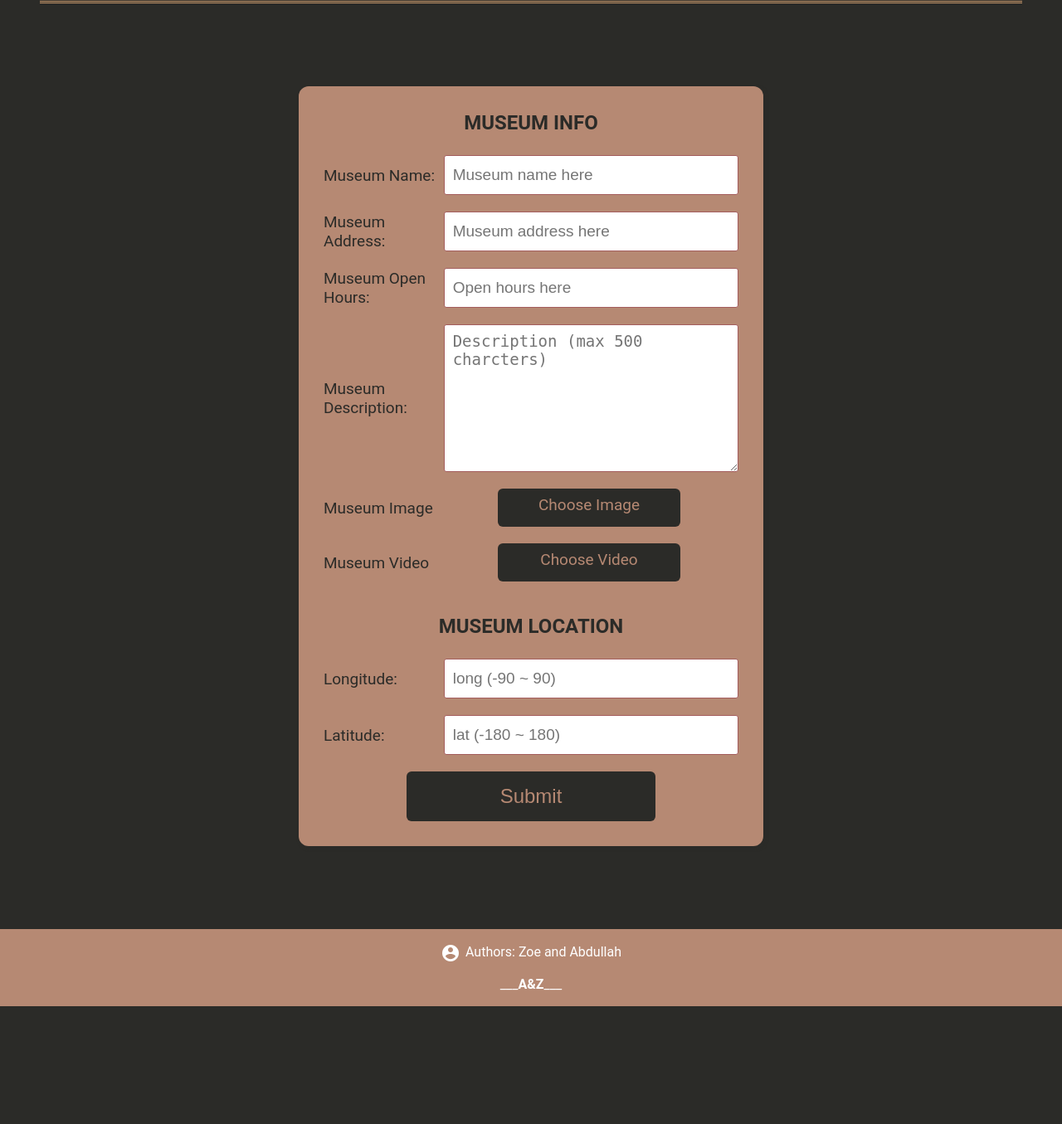
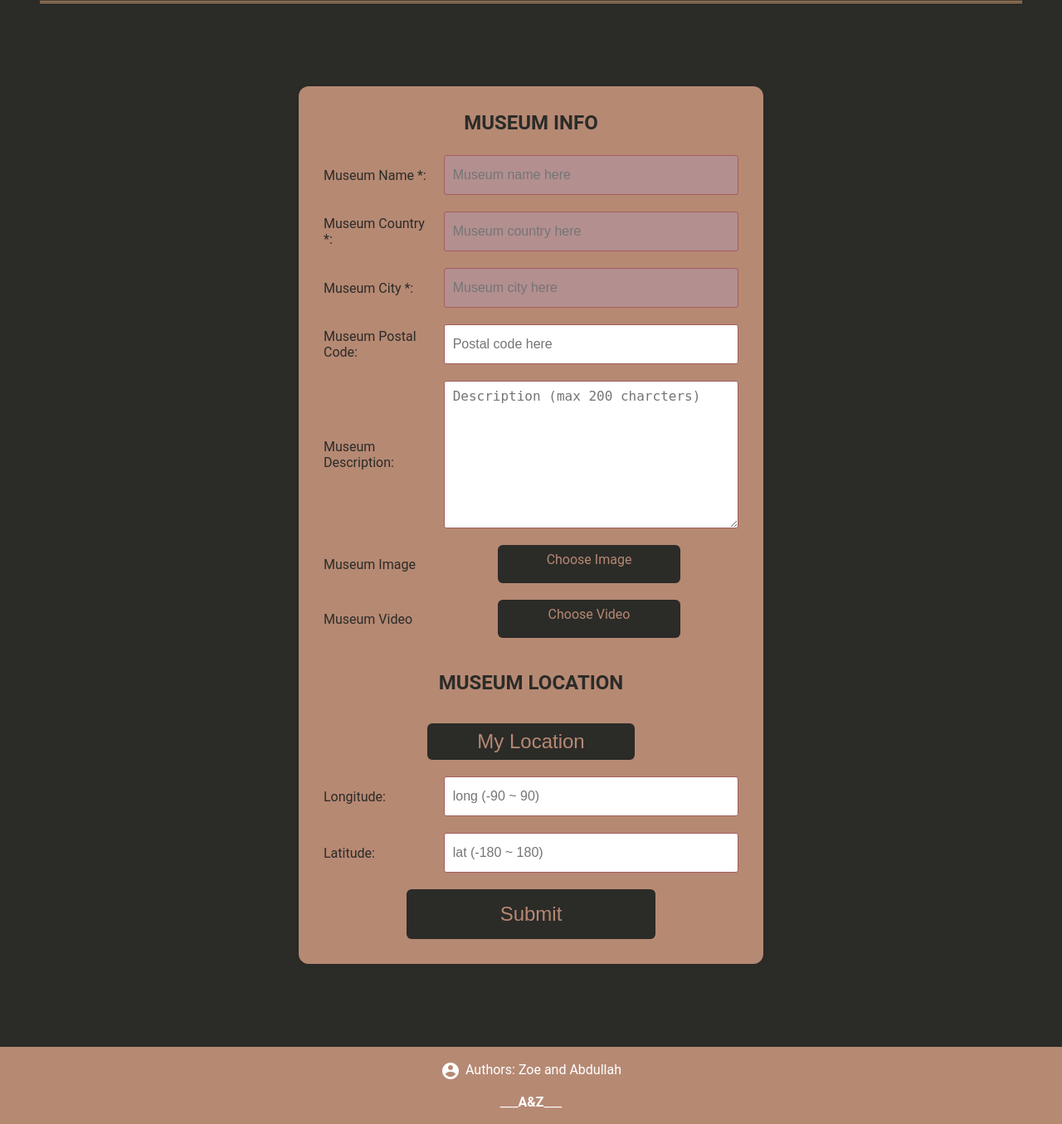
Before and after one commit to Zoe0709/COMPSCI_4WW3, a PHP site: page /submission.html in a window 1280 px wide. Shown: the part 147-1502 px from the top of the page at 83% size. Before the commit the page ends 1360 px from the top, so only its background shows below. Run offline with PHP 8.4, Linux system fonts and the light colour scheme.

Commit message:
Adding js and validation to registration.html, search.html, and submission.html.

```diff
--- a/styles/submission.css
+++ b/styles/submission.css
@@ -211,7 +211,7 @@ nav a:hover {
     width: 200px;
     color: #2B2B28;
     margin-right: 10px;
-    font-size: 19px;
+    font-size: 16px;
 }
 
 .wrapper .form .inputfield .input,
@@ -219,7 +219,7 @@ nav a:hover {
     width: 99%;
     outline: none;
     border: 1px solid #A45D5D;
-    font-size: 19px;
+    font-size: 16px;
     padding: 8px 10px;
     border-radius: 3px;
     transition: border 0.3s ease;
@@ -272,6 +272,10 @@ nav a:hover {
     margin-bottom: 0;
 }
 
+input:invalid {
+    background-color: #b38f8f !important;
+}
+
 
 /* different style for smaller */
 
@@ -284,7 +288,7 @@ nav a:hover {
         margin-bottom: 5px;
     }
     .wrapper * {
-        font-size: 18px !important;
+        font-size: 16px !important;
     }
     .wrapper .form .inputfield .btn {
         width: 80%;
--- a/submission.html
+++ b/submission.html
@@ -20,6 +20,9 @@
 
     <!-- Referencing the css file -->
     <link rel="stylesheet" type="text/css" href="./styles/submission.css">
+
+    <!-- Referencing the js file -->
+    <script src='./js/submit.js'></script>
 
     <!-- google icons for the navigation bar and footer -->
     <link rel="stylesheet" href="https://fonts.googleapis.com/icon?family=Material+Icons">
@@ -138,7 +141,7 @@
 
             <!-- The form that will take the information about the Museum
             (A temporary URI to submit the form information ) -->
-            <form class="wrapper" action='./index.html'>
+            <form class="wrapper" onsubmit="return validate(this)">
 
                 <!-- The form is divided into 2 parts -->
                 <div class="form">
@@ -156,20 +159,26 @@
 
                     <!-- **REQUIRED** The name of the museum **REQUIRED** -->
                     <div class="inputfield">
-                        <label>Museum Name:</label>
-                        <input type="text" class="input" placeholder='Museum name here' required>
+                        <label>Museum Name *:</label>
+                        <input type="text" pattern="^[a-zA-Z\s0-9]*$" class="input" name="musName" placeholder='Museum name here' required>
                     </div>
 
-                    <!-- The address of the museum -->
+                    <!-- The country of the museum -->
                     <div class="inputfield">
-                        <label>Museum Address:</label>
-                        <input type="text" class="input" placeholder='Museum address here'>
+                        <label>Museum Country *:</label>
+                        <input type="text" pattern="^[a-zA-Z\s]*$" class="input" name="musCountry" placeholder='Museum country here' required>
+                    </div>
+
+                    <!-- The city of the museum -->
+                    <div class="inputfield">
+                        <label>Museum City *:</label>
+                        <input type="text" pattern="^[a-zA-Z\s]*$" class="input" name="musCity" placeholder='Museum city here' required>
                     </div>
 
                     <!-- The open hours of the museum -->
                     <div class="inputfield">
-                        <label>Museum Open Hours:</label>
-                        <input type="text" class="input" placeholder='Open hours here'>
+                        <label>Museum Postal Code:</label>
+                        <input type="text" pattern="^[A-Za-z]\d[A-Za-z]\d[A-Za-z]\d$" class="input" name="musPostal" placeholder='Postal code here'>
                     </div>
 
 
@@ -181,7 +190,7 @@
                             we are going to use textarea instead as it makes the description box look better
                             <input type="text" class="input" placeholder='Museum description here'>
                         -->
-                        <textarea class="textarea" placeholder='Description (max 500 charcters)' maxlength="200"></textarea>
+                        <textarea class="textarea" name="musDesc" placeholder='Description (max 200 charcters)' maxlength="200"></textarea>
                     </div>
 
 
@@ -190,7 +199,7 @@
                         <label>Museum Image</label>
                         <!-- Choosing an image for the museum -->
                         <label class="custom-file-upload">
-                                <input type="file" accept="image/*" class="custom-file-upload">
+                                <input type="file" name="musImage" accept="image/*" class="custom-file-upload">
                                 Choose Image
                         </label>
                     </div>
@@ -200,7 +209,7 @@
                         <label>Museum Video</label>
                         <!-- Choosing a video for the museum -->
                         <label class="custom-file-upload">
-                                <input type="file" accept="video/*" class="custom-file-upload">
+                                <input type="file" name="musVid" accept="video/*" class="custom-file-upload">
                                 Choose Video
                         </label>
                     </div>
@@ -211,9 +220,16 @@
 
                         -->
 
+
+
                     <!-- The tittle for the second part in the form -->
                     <div class="title" style="margin-top: 40px;">
                         Museum Location
+                    </div>
+
+                    <!-- The get my location button -->
+                    <div class="inputfield">
+                        <input onclick='getLocation()' type="button" value="My Location" style="height: 92%; margin-top: 2%;margin-left: 25%;width: 50%;" class="btn">
                     </div>
 
                     <!-- The longitude of the musuem -->
@@ -227,6 +243,7 @@
                         <label>Latitude:</label>
                         <input id='latitude' type="number" step='0.001' name='latitude' placeholder='lat (-180 ~ 180)' min='-180' max='180' class="input">
                     </div>
+
 
                     <!--
 
@@ -252,4 +269,5 @@
 </footer>
 
 <!-- End of individial sample page -->
+
 </html>
```
Also changed, not shown: registration.html (+21 -14 lines), search.html (+37 -0 lines), styles/registration,sign_in.css (+11 -0 lines).
